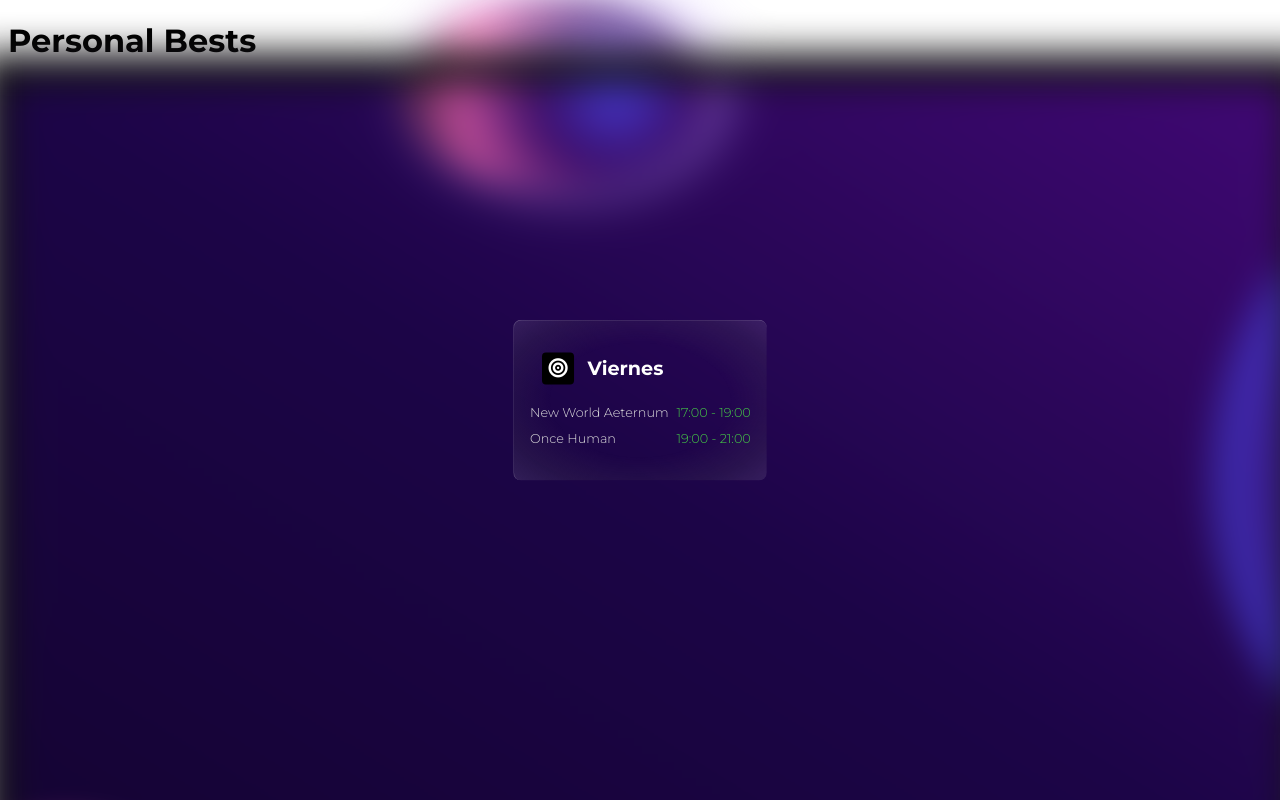
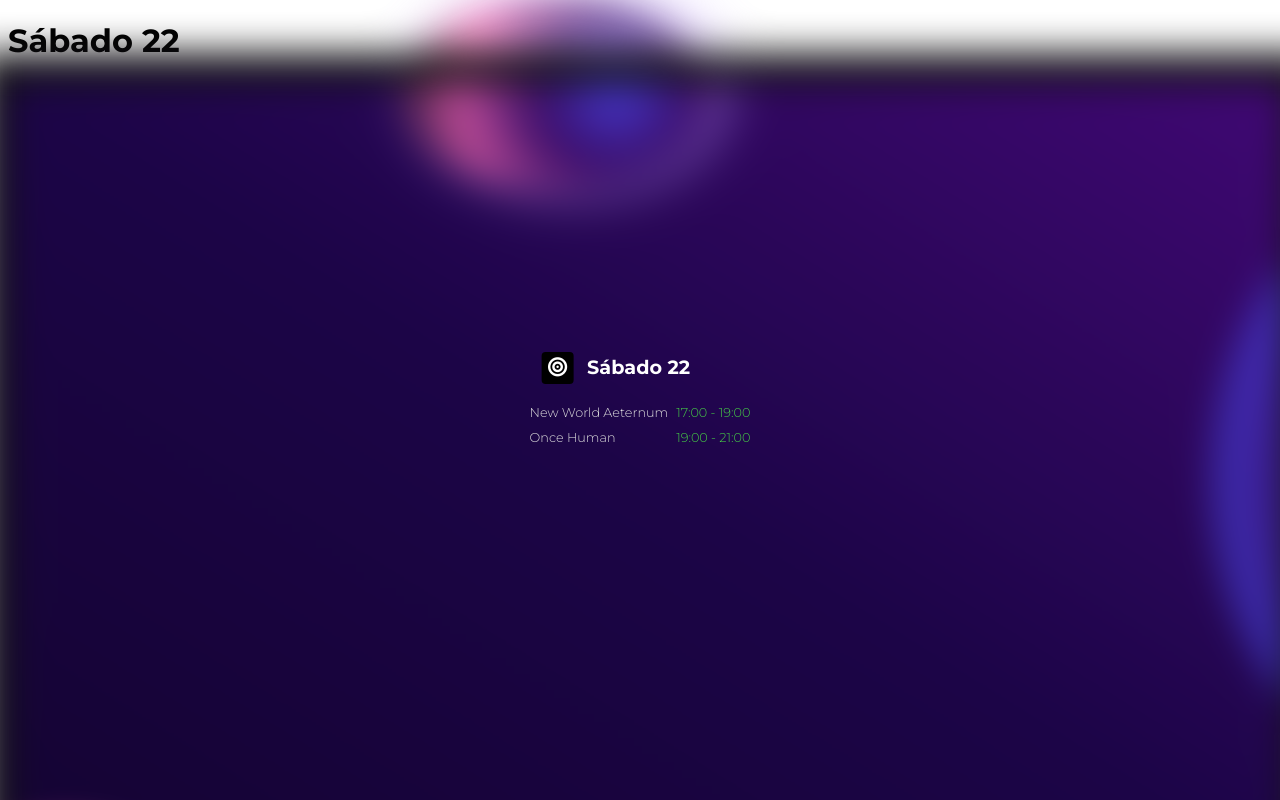
Before and after one commit to PCSolucion/horarios_juegos_stream, a plain HTML site: page index.html in a window 1280 px wide. Shown: the top 800 px of the page. Drawn offline with Linux system fonts and the light colour scheme.

Commit message:
Ahora el día se añade de forma automática

```diff
--- a/index.html
+++ b/index.html
@@ -3,7 +3,7 @@
 <head>
 	<meta charset="UTF-8">
 	<meta name="viewport" content="width=device-width, initial-scale=1.0">
-	<title>Personal Bests</title>
+	<title></title>
 	<link rel="preconnect" href="https://fonts.googleapis.com">
 	<link rel="preconnect" href="https://fonts.gstatic.com" crossorigin>
 	<link href="https://fonts.googleapis.com/css2?family=Montserrat:wght@100;200;300;400;500;700;900&display=swap" rel="stylesheet">
@@ -12,7 +12,7 @@
 </head>
 <body>
 	<header>
-		<h1>Personal Bests</h1>
+		<h1 id="day-header"></h1>
 	</header>
 
 	<div class="wrapper">
@@ -24,7 +24,7 @@
 	<div class="dashboard-wrapper">
 		<div class="dashboard">
 			<div class="personal-bests">
-				<h2><div class="icon-container"><i class="fa-solid fa-bullseye"></i></div> Viernes</h2>
+				<h2><div class="icon-container"><i class="fa-solid fa-bullseye"></i></div> <span id="day-title"></span></h2>
 				<ul>
 					<li><span class="event">New World Aeternum</span><span class="time">17:00 - 19:00</span></li>
 					<li><span class="event">Once Human</span><span class="time">19:00 - 21:00</span></li>
@@ -33,5 +33,16 @@
 		</div>
 	</div>
 
+	<script>
+		// Obtener el día actual
+		const days = ["Domingo", "Lunes", "Martes", "Miércoles", "Jueves", "Viernes", "Sábado"];
+		const today = new Date();
+		const dayName = days[today.getDay()];
+		const dayNumber = today.getDate();
+
+		// Actualizar el contenido del encabezado sin coma
+		document.getElementById("day-header").textContent = `${dayName} ${dayNumber}`;
+		document.getElementById("day-title").textContent = `${dayName} ${dayNumber}`;
+	</script>
 </body>
 </html>
--- a/styles.css
+++ b/styles.css
@@ -103,11 +103,6 @@
 }
 
 .personal-bests{
-background-image: radial-gradient(rgba(0,0,0,0) 25%,rgba(20,20,20,0) 50%,rgba(100,100,100,.15) 80%,rgba(255,255,255,.1));
-border-top: solid 1px rgba(255,255,255,.2);
-border-left: solid 1px rgba(255,255,255,.2);
-border-radius: 10px;
-transition: .3s;
 color: #fff;
 }
 
```
